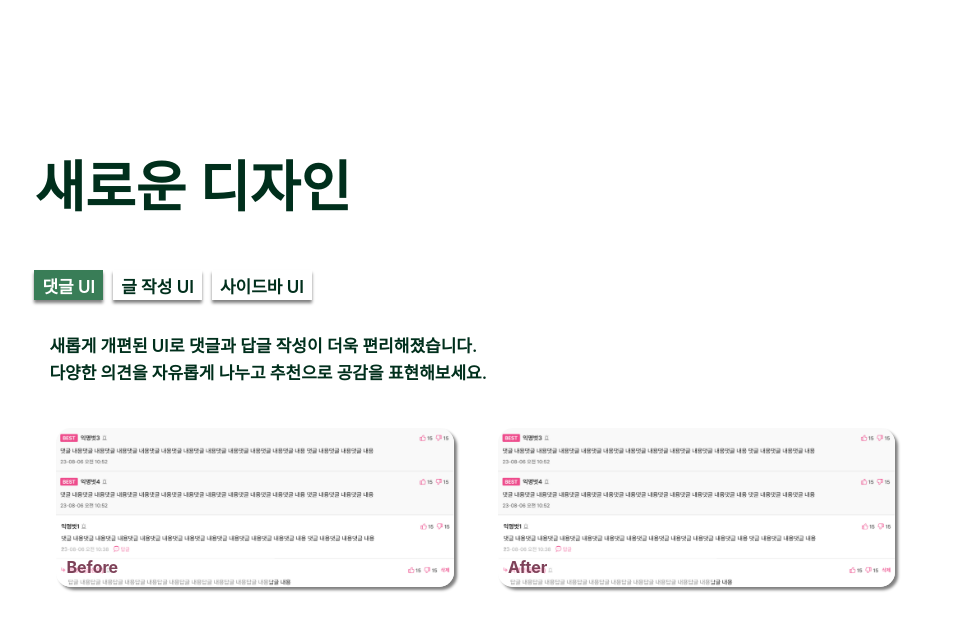
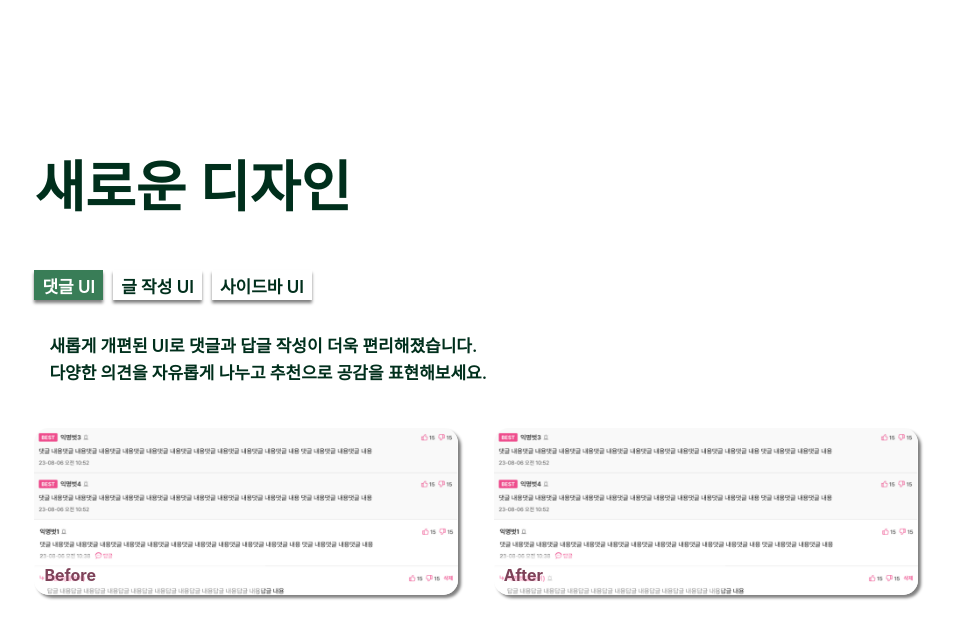
Before and after one commit to rkdmsals/renewal-guide, a React (Create React App) app: page /uiinfo in a window 1280 px wide. Shown: the top 638 px of the page, without its empty margins (4-958 px from the left). Built offline with nearby package versions, Linux system fonts and the light colour scheme; the HTML template or start-up script is replaced by a standard one.

Commit message:
새로운 디자인 페이지 이미지 앞 마진 삭제

```diff
--- a/src/components/views/UiPages/uiContent.css
+++ b/src/components/views/UiPages/uiContent.css
@@ -21,11 +21,16 @@
   word-break: keep-all;
 }
 
+.img_wrap {
+  display: flex;
+  justify-content: space-between;
+}
 
 .ui_image {
   float: left;
-  margin: 0 2.5%;
-  width: 45%;
+  margin: 0;
+  width: 48%;
+  /* height: auto; */
 }
 
 .pic {
```
